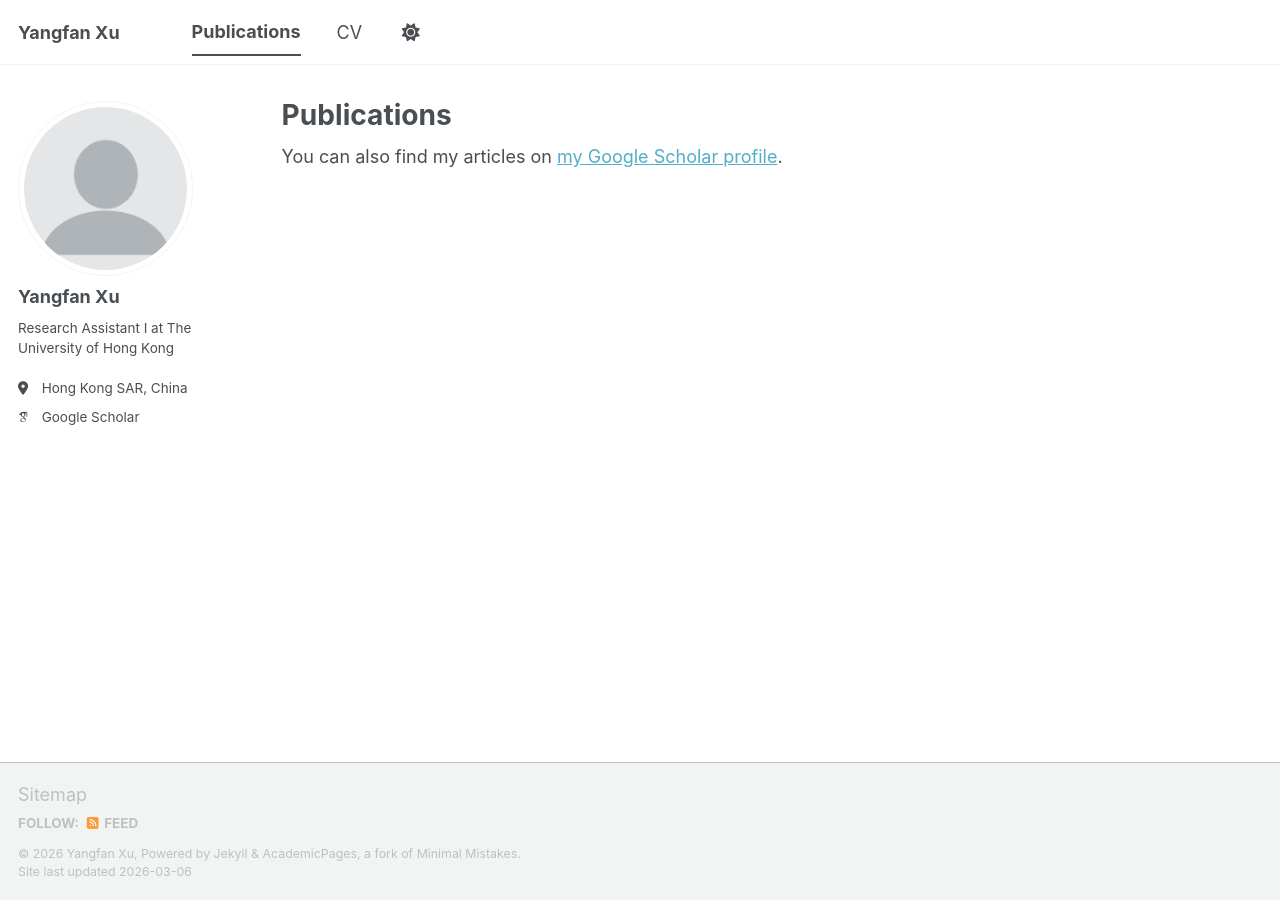
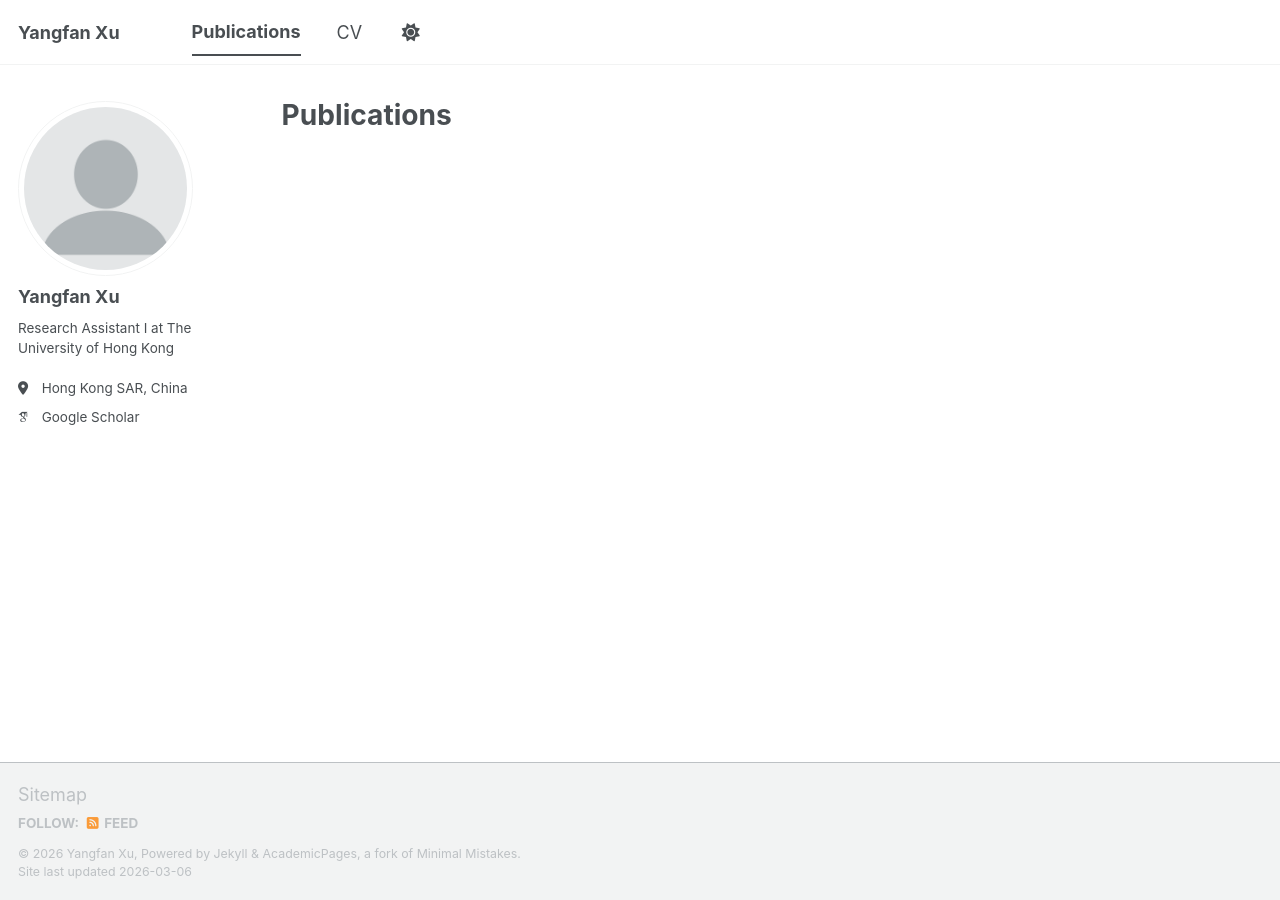
Before and after one commit to ethanxu02/ethanxu02.github.io, a Jekyll site: the page built from _pages/publications.html, in a window 1280 px wide. Built offline with Jekyll 4.4.1, drawn with Linux system fonts in a browser that asks for light colours; some web fonts are replaced; a script bundle is joined from its source files by our own code; library files that are not in the unit come from our copies.

Commit message:
Update publications.html

```diff
--- a/_pages/publications.html
+++ b/_pages/publications.html
@@ -4,7 +4,6 @@ title: "Publications"
 permalink: /publications/
 author_profile: true
 ---
-
-{% if site.author.googlescholar %}
-  <div class="wordwrap">You can also find my articles on <a href="{{site.author.googlescholar}}">my Google Scholar profile</a>.</div>
-{% endif %}
+{% for post in site.publications reversed %}
+  {% include archive-single.html %}
+{% endfor %}
```
